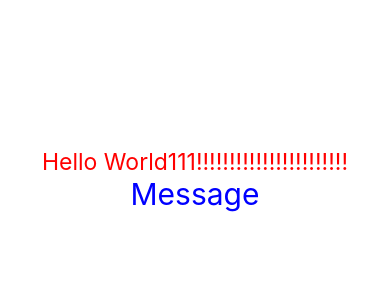
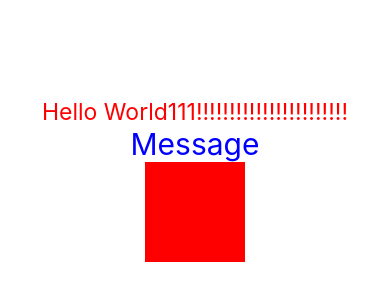
Before and after one commit to MikitaCat/news-mobile, a React Native app: screen / in a window 390 px wide. Shown: the part 242-542 px from the top of the page. Built offline with nearby package versions, Linux system fonts and the light colour scheme.

Commit message:
How to use styled-components and CSS in React Native (we should use a React Native elements instead of HTML and also we should import styled-components from styled-components/native

```diff
--- a/App.js
+++ b/App.js
@@ -1,11 +1,19 @@
-import { StatusBar } from "expo-status-bar";
 import { StyleSheet, Text, View } from "react-native";
+import styled from "styled-components/native";
+
+const Post = styled.View`
+  padding: 15px;
+  height: 100px;
+  width: 100px;
+  background-color: red;
+`;
 
 export default function App() {
   return (
     <View style={styles.container}>
       <Text style={styles.testText}>Hello World111!!!!!!!!!!!!!!!!!!!!!!!</Text>
       <Text style={{ fontSize: 30, color: "blue" }}>Message</Text>
+      <Post />
     </View>
   );
 }
--- a/package.json
+++ b/package.json
@@ -12,7 +12,8 @@
     "expo": "~49.0.13",
     "expo-status-bar": "~1.6.0",
     "react": "18.2.0",
-    "react-native": "0.72.5"
+    "react-native": "0.72.5",
+    "styled-components": "^6.0.8"
   },
   "devDependencies": {
     "@babel/core": "^7.20.0"
```
Also changed, not shown: 1 other file (tests, documents, lock files or other folders).
